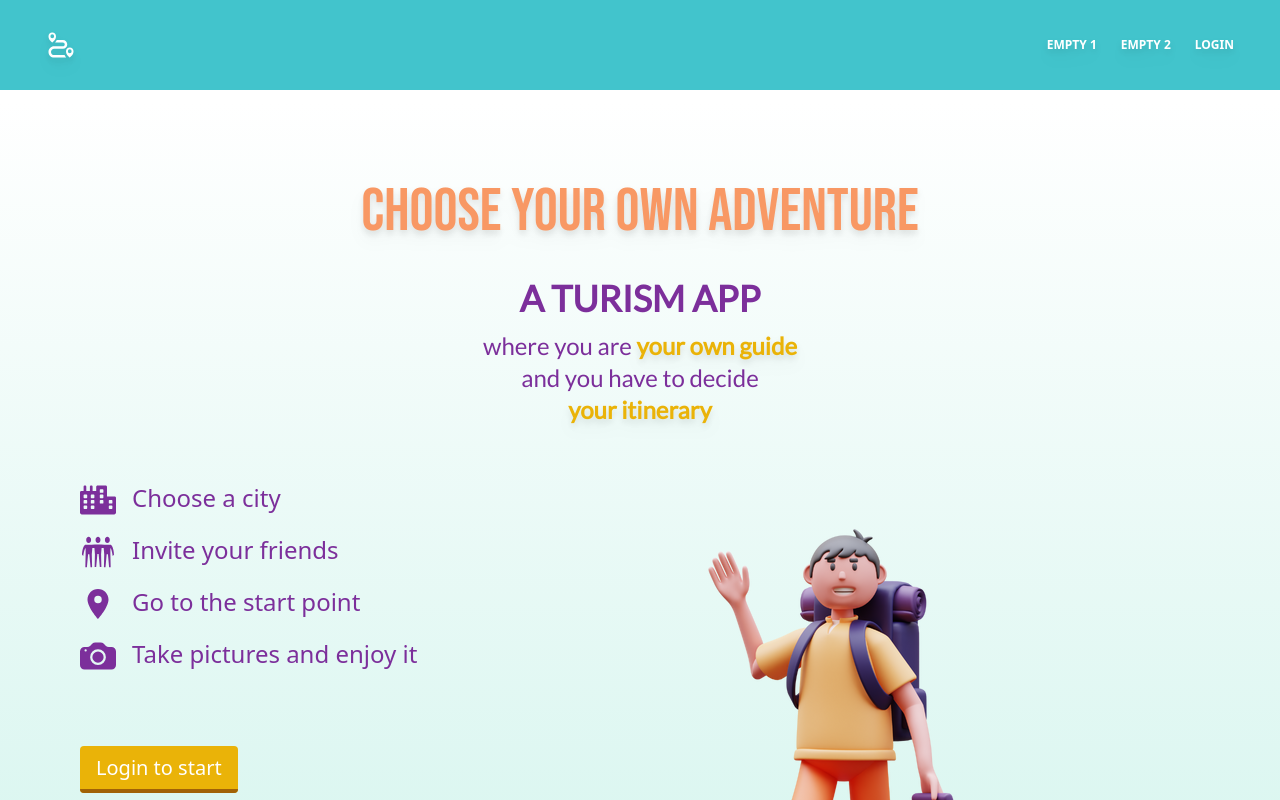
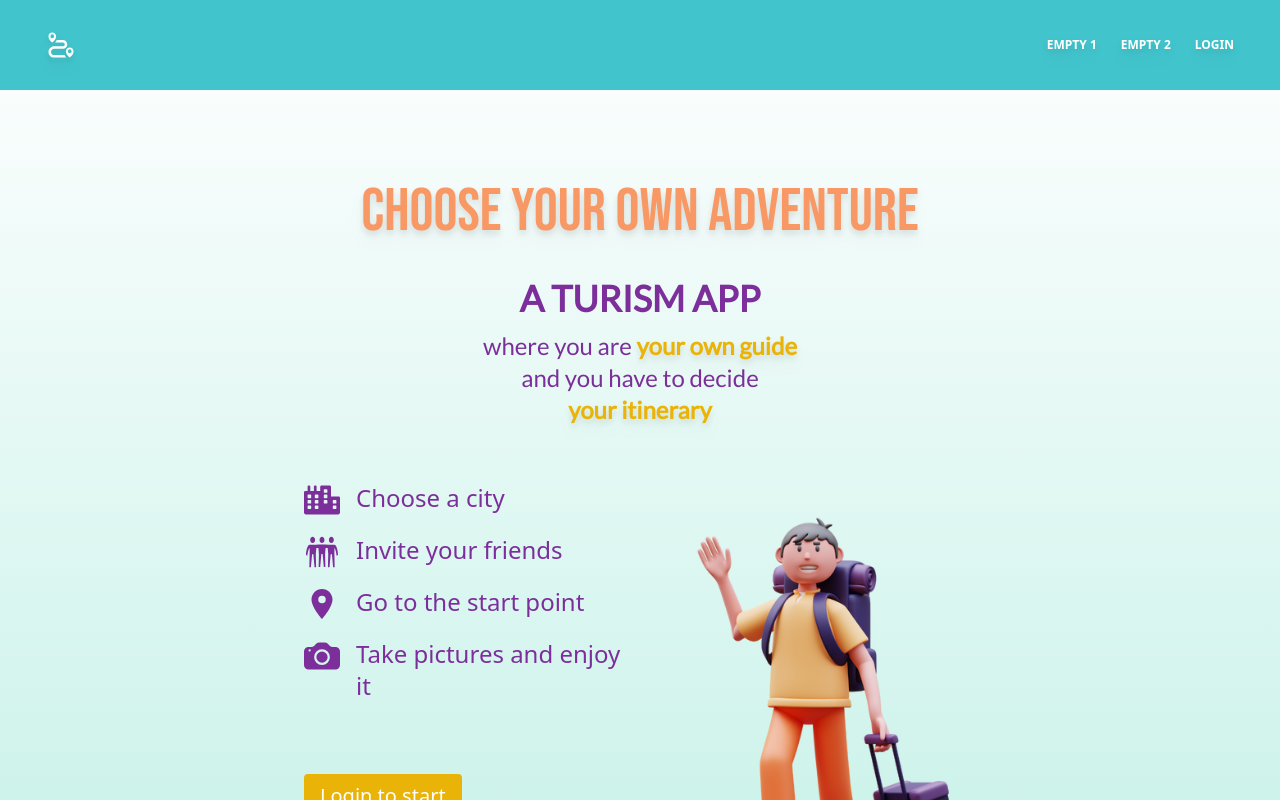
Before and after one commit to elysdominguez2/chooseyourownadventure-front, a React (Create React App) app: page / in a window 1280 px wide. Shown: the top 800 px of the page. Built offline with nearby package versions, Linux system fonts and the light colour scheme; no server answers.

Commit message:
fix background color

```diff
--- a/src/App.js
+++ b/src/App.js
@@ -24,7 +24,7 @@ function App() {
   }, [dispatch]);
 
   return (
-    <div>
+    <div className="h-screen bg-cover bg-gradient-to-b from-white to-cust-light-blue">
       <Navigation />
       <MessageBox />
       <Routes>
--- a/src/components/Navigation.js
+++ b/src/components/Navigation.js
@@ -16,7 +16,7 @@ export const Navigation = () => {
   return (
     <div>
       <nav className="relative flex flex-wrap items-center justify-between px-2 py-3 bg-cust-aqua mb-3">
-        <div className="container px-4 mx-auto flex flex-wrap items-center justify-between">
+        <div className="container  px-4 mx-auto flex flex-wrap items-center justify-between">
           <div className="w-full relative flex justify-between lg:w-auto lg:static lg:block lg:justify-start">
             <p className="px-3 py-2 flex items-center text-3xl uppercase font-bold leading-snug text-white hover:opacity-75 drop-shadow-lg shadow-black">
               <Link to="/">
--- a/src/components/Start.js
+++ b/src/components/Start.js
@@ -11,9 +11,9 @@ import image from "../img/Luke-hi.png";
 function Start() {
   const token = useSelector(selectToken);
   return (
-    <div>
+    <div className="max-w-2xl">
       <div className=" flex flex-col justify-center items-center">
-        <h2 className=" text-6xl px-4 pt-20 pb-6 text-center font-Bebas text-cust-orange drop-shadow-lg shadow-cust-dark-purple ">
+        <h2 className=" text-6xl px-4  pt-20 pb-6 text-center font-Bebas text-cust-orange drop-shadow-lg shadow-cust-dark-purple ">
           Choose your own Adventure
         </h2>
         <p className="text-4xl px-4 py-3 text-center font-Lato font-semibold text-cust-dark-purple">
@@ -78,7 +78,7 @@ function Start() {
             </Link>
           )}
         </div>
-        <div className="pb-6">
+        <div>
           <img src={image} alt="" className="w-50"></img>
         </div>
       </div>
--- a/src/pages/Homepage.js
+++ b/src/pages/Homepage.js
@@ -2,7 +2,7 @@ import Start from "../components/Start";
 
 export const Homepage = () => {
   return (
-    <div className="mx-auto px-20 bg-cover bg-gradient-to-b from-white to-cust-light-blue">
+    <div className="mx-auto px-20  flex flex-col justify-center items-center">
       <Start />
     </div>
   );
```
